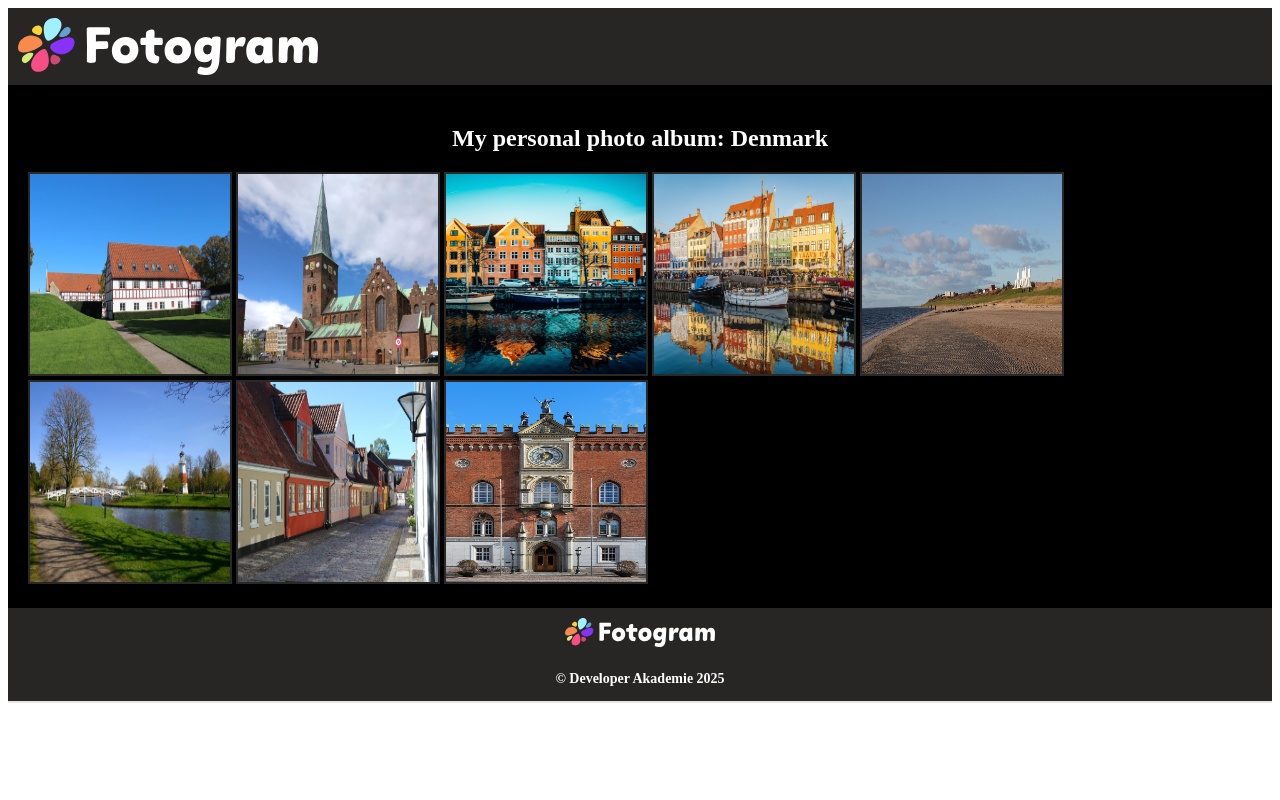
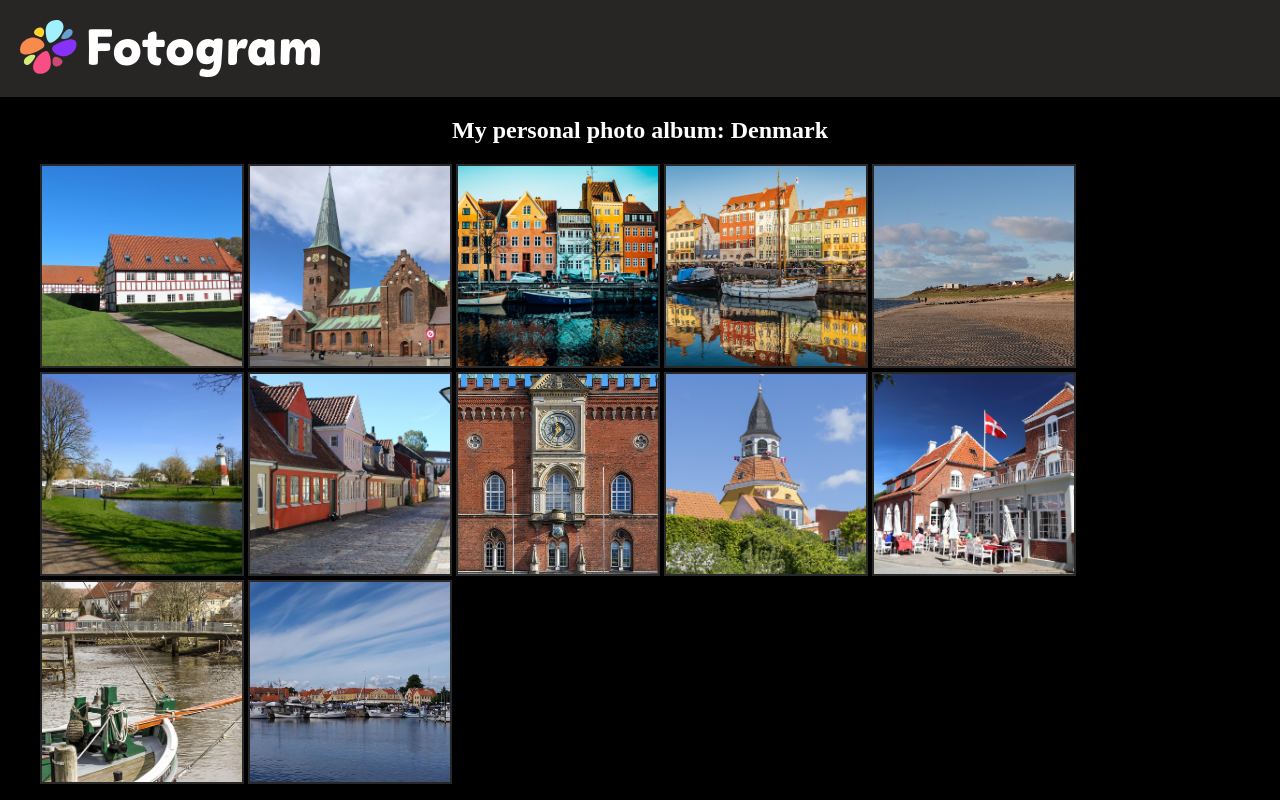
Before and after one commit to AnastasiaTsypkaykina/fotogram, a plain HTML site: page index.html in a window 1280 px wide. Shown: the top 800 px of the page. Drawn offline with Linux system fonts and the light colour scheme.

Commit message:
edited some changes

```diff
--- a/script.js
+++ b/script.js
@@ -6,7 +6,11 @@ const images = [
     {src: "./img/esbjerg.jpg", alt: "esbjerg"},
     {src: "./img/kolding.jpg", alt: "kolding"},
     {src: "./img/odense.jpg", alt: "odense"},
-    {src: "./img/randers.jpg", alt: "randers"}
+    {src: "./img/randers.jpg", alt: "randers"},
+    {src: "./img/faaborg.jpg", alt: "faaborg"},
+    {src: "./img/faborg.jpg", alt: "faborg"},
+    {src: "./img/ribe.jpg", alt: "ribe"},
+    {src: "./img/skagen.jpg", alt: "skagen"}
 ];
 const container = document.getElementById("container");
 
--- a/style.css
+++ b/style.css
@@ -1,3 +1,7 @@
+* {
+    padding: 0;
+    margin: 0;
+}
 /* region header */
 
 .header-section {
@@ -14,6 +18,7 @@ header {
     display: flex;
     justify-content: flex-start;
     align-items: flex-end;
+    padding: 10px;
 }
 .logo-img {
     width: 300px;
@@ -24,27 +29,41 @@ header {
 .main-side {
     display: flex;
     justify-content: center;
+    align-items: center;
     background-color: black;
 
 }
 .container-main {
+    max-width: 1920px;
     padding: 20px;
     display: flex;
     flex-direction: column;
-    justify-content: space-evenly;
+    justify-content: center;
     align-items: center;
     width: 100%;
-    height: 100%;
+
 }
 .photos {
   border: 2px solid rgb(42, 41, 41);
+  object-fit: cover;
   width: 200px;
   height: 200px;
   background: center;
 
 }
+.photo-container {
+    align-items: center;
+    padding-left: 20px;
+    padding-bottom: 100px;
+
+}
+.photos:hover {
+    transform: scale(1.1);
+}
+
 h1 {
     color: white;
+    padding-bottom: 20px;
 }
 
 /* region footer */
@@ -63,6 +82,7 @@ footer {
     flex-direction: column;
     justify-content: center;
     align-items: center;
+    padding: 20px;
 }
 .footer-logo-img {
     width: 150px;
```
Also changed, not shown: img/faaborg.jpg (added), img/faborg.jpg (added), img/ribe.jpg (added), img/skagen.jpg (added).
